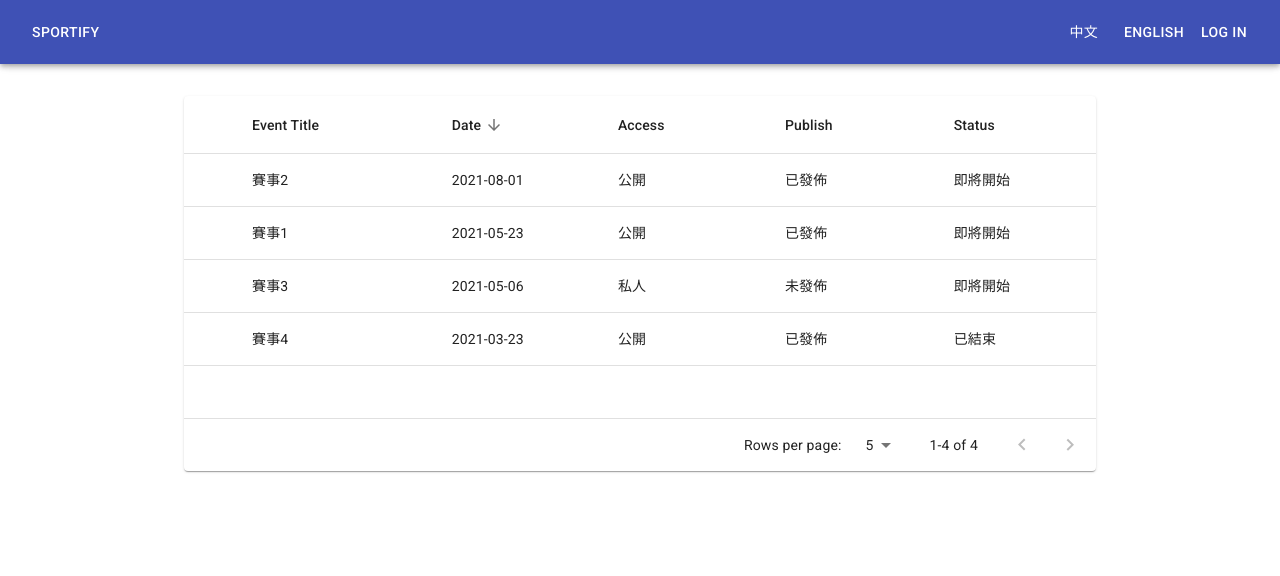
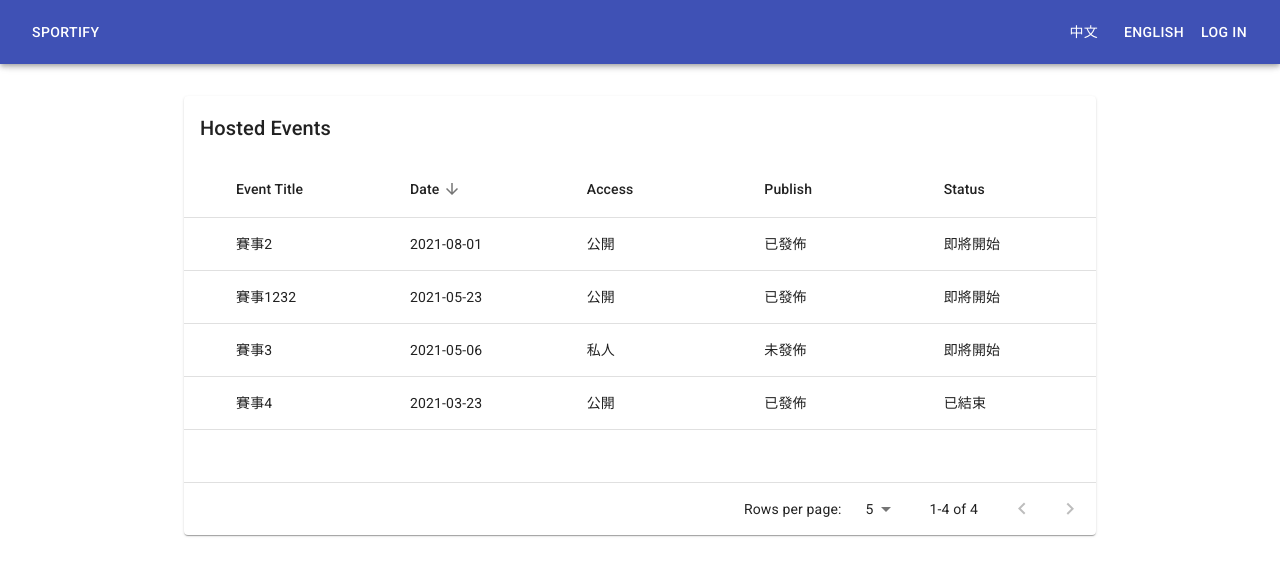
Before and after one commit to WhiteMusk/Sportify_jsAPI, a React (Create React App) app: page /manage in a window 1280 px wide. Shown: the top 576 px of the page. Built offline with nearby package versions, Linux system fonts and the light colour scheme.

Commit message:
fix: Show EventStatusTable toolbar

```diff
--- a/src/components/EventStatusTable.js
+++ b/src/components/EventStatusTable.js
@@ -20,38 +20,18 @@ import FormControlLabel from '@material-ui/core/FormControlLabel';
 import Switch from '@material-ui/core/Switch';
 import { FormattedMessage } from 'react-intl';
 import { Link, useHistory } from 'react-router-dom';
-// import DeleteIcon from '@material-ui/icons/Delete';
-// import FilterListIcon from '@material-ui/icons/FilterList';
 
-// function createData(name, calories, fat, carbs, protein) {
-//   return { name, calories, fat, carbs, protein };
-// }
+
 function createData(title, date, access, publish, status) {
   return { title, date, access, publish, status };
 }
 
 const rows = [
-  createData('賽事1', '2021-05-23', '公開', '已發佈', '即將開始'),
+  createData('賽事1232', '2021-05-23', '公開', '已發佈', '即將開始'),
   createData('賽事2', '2021-08-01', '公開', '已發佈', '即將開始'),
   createData('賽事3', '2021-05-06', '私人', '未發佈', '即將開始'),
   createData('賽事4', '2021-03-23', '公開', '已發佈', '已結束'),
 ];
-
-// const rows = [
-//   createData('Cupcake', 305, 3.7, 67, 4.3),
-//   createData('Donut', 452, 25.0, 51, 4.9),
-//   createData('Eclair', 262, 16.0, 24, 6.0),
-//   createData('Frozen yoghurt', 159, 6.0, 24, 4.0),
-//   createData('Gingerbread', 356, 16.0, 49, 3.9),
-//   createData('Honeycomb', 408, 3.2, 87, 6.5),
-//   createData('Ice cream sandwich', 237, 9.0, 37, 4.3),
-//   createData('Jelly Bean', 375, 0.0, 94, 0.0),
-//   createData('KitKat', 518, 26.0, 65, 7.0),
-//   createData('Lollipop', 392, 0.2, 98, 0.0),
-//   createData('Marshmallow', 318, 0, 81, 2.0),
-//   createData('Nougat', 360, 19.0, 9, 37.0),
-//   createData('Oreo', 437, 18.0, 63, 4.0),
-// ];
 
 function descendingComparator(a, b, orderBy) {
   if (b[orderBy] < a[orderBy]) {
@@ -80,7 +60,7 @@ function stableSort(array, comparator) {
 }
 
 const headCells = [
-  { id: 'title', numeric: false, disablePadding: false, label: <FormattedMessage id="manage.eventTitle"/> },
+  { id: 'title', numeric: false, disablePadding: true, label: <FormattedMessage id="manage.eventTitle"/> },
   { id: 'date', numeric: false, disablePadding: false, label: <FormattedMessage id="manage.eventDate"/> },
   { id: 'access', numeric: false, disablePadding: false, label: <FormattedMessage id="manage.eventAccess"/> },
   { id: 'publish', numeric: false, disablePadding: false, label: <FormattedMessage id="manage.eventPublish"/> },
@@ -140,66 +120,33 @@ EnhancedTableHead.propTypes = {
   rowCount: PropTypes.number.isRequired,
 };
 
-// const useToolbarStyles = makeStyles((theme) => ({
-//   root: {
-//     paddingLeft: theme.spacing(2),
-//     paddingRight: theme.spacing(1),
-//   },
-//   highlight:
-//     theme.palette.type === 'light'
-//       ? {
-//           color: theme.palette.secondary.main,
-//           backgroundColor: lighten(theme.palette.secondary.light, 0.85),
-//         }
-//       : {
-//           color: theme.palette.text.primary,
-//           backgroundColor: theme.palette.secondary.dark,
-//         },
-//   title: {
-//     flex: '1 1 100%',
-//   },
-// }));
+const useToolbarStyles = makeStyles((theme) => ({
+  root: {
+    paddingLeft: theme.spacing(2),
+    paddingRight: theme.spacing(1),
+  },
+  title: {
+    flex: '1 1 100%',
+  },
+}));
 
-// const EnhancedTableToolbar = (props) => {
-//   const classes = useToolbarStyles();
-//   const { numSelected } = props;
+const EnhancedTableToolbar = (props) => {
+  const classes = useToolbarStyles();
 
-//   return (
-//     <Toolbar
-//       className={clsx(classes.root, {
-//         [classes.highlight]: numSelected > 0,
-//       })}
-//     >
-//       {numSelected > 0 ? (
-//         <Typography className={classes.title} color="inherit" variant="subtitle1" component="div">
-//           {numSelected} selected
-//         </Typography>
-//       ) : (
-//         <Typography className={classes.title} variant="h6" id="tableTitle" component="div">
-//           <FormattedMessage id="manage.listTitle" />
-//         </Typography>
-//       )}
+  return (
+    <Toolbar className={classes.root}>
+      <Typography className={classes.title} variant="h6" id="tableTitle" component="div">
+        <FormattedMessage id="manage.listTitle" />
+      </Typography>
 
-//       {numSelected > 0 ? (
-//         <Tooltip title="Delete">
-//           <IconButton aria-label="delete">
-//             {/* <DeleteIcon /> */}
-//           </IconButton>
-//         </Tooltip>
-//       ) : (
-//         <Tooltip title="Filter list">
-//           <IconButton aria-label="filter list">
-//             {/* <FilterListIcon /> */}
-//           </IconButton>
-//         </Tooltip>
-//       )}
-//     </Toolbar>
-//   );
-// };
-
-// EnhancedTableToolbar.propTypes = {
-//   numSelected: PropTypes.number.isRequired,
-// };
+      <Tooltip title="Filter list">
+        <IconButton aria-label="filter list">
+          {/* <FilterListIcon /> */}
+        </IconButton>
+      </Tooltip>
+    </Toolbar>
+  );
+};
 
 const useStyles = makeStyles((theme) => ({
   root: {
@@ -244,34 +191,8 @@ export default function EnhancedTable() {
     setOrderBy(property);
   };
 
-  // const handleSelectAllClick = (event) => {
-  //   if (event.target.checked) {
-  //     const newSelecteds = rows.map((n) => n.name);
-  //     setSelected(newSelecteds);
-  //     return;
-  //   }
-  //   setSelected([]);
-  // };
-
   const handleClick = (event, eventTitle) => {
     history.push(`/manage/${eventTitle}`);
-  //   const selectedIndex = selected.indexOf(name);
-  //   let newSelected = [];
-
-  //   if (selectedIndex === -1) {
-  //     newSelected = newSelected.concat(selected, name);
-  //   } else if (selectedIndex === 0) {
-  //     newSelected = newSelected.concat(selected.slice(1));
-  //   } else if (selectedIndex === selected.length - 1) {
-  //     newSelected = newSelected.concat(selected.slice(0, -1));
-  //   } else if (selectedIndex > 0) {
-  //     newSelected = newSelected.concat(
-  //       selected.slice(0, selectedIndex),
-  //       selected.slice(selectedIndex + 1),
-  //     );
-  //   }
-
-  //   setSelected(newSelected);
   };
 
   const handleChangePage = (event, newPage) => {
@@ -294,7 +215,7 @@ export default function EnhancedTable() {
   return (
     <div className={classes.root}>
       <Paper className={classes.paper}>
-        {/* <EnhancedTableToolbar numSelected={selected.length} /> */}
+        <EnhancedTableToolbar />
         <TableContainer>
           <Table
             className={classes.table}
@@ -304,10 +225,8 @@ export default function EnhancedTable() {
           >
             <EnhancedTableHead
               classes={classes}
-              // numSelected={selected.length}
               order={order}
               orderBy={orderBy}
-              // onSelectAllClick={handleSelectAllClick}
               onRequestSort={handleRequestSort}
               rowCount={rows.length}
             />
@@ -315,7 +234,6 @@ export default function EnhancedTable() {
               {stableSort(rows, getComparator(order, orderBy))
                 .slice(page * rowsPerPage, page * rowsPerPage + rowsPerPage)
                 .map((row, index) => {
-                  // const isItemSelected = isSelected(row.name);
                   const labelId = `enhanced-table-checkbox-${index}`;
 
                   return (
@@ -323,11 +241,9 @@ export default function EnhancedTable() {
                       className={classes.clickableRow}
                       hover
                       onClick={(event) => handleClick(event, row.title)}
-                      role="checkbox"
-                      // aria-checked={isItemSelected}
+                      // role="checkbox"
                       tabIndex={-1}
                       key={row.title}
-                      // selected={isItemSelected}
                     >
                       <TableCell padding="checkbox">
                         {/* <Checkbox
@@ -335,10 +251,8 @@ export default function EnhancedTable() {
                           inputProps={{ 'aria-labelledby': labelId }}
                         /> */}
                       </TableCell>
-                      <TableCell component="th" id={labelId} scope="row">
-                      {/* <TableCell component={Link} id={labelId} to="/manage/someid1234"> */}
+                      <TableCell component="th" id={labelId} scope="row" align="left" padding="none">
                         {row.title}
-                        {/* <Link to="/manage/someid1234">{row.title}</Link> */}
                       </TableCell>
                       <TableCell align="left">{row.date}</TableCell>
                       <TableCell align="left">{row.access}</TableCell>
```
